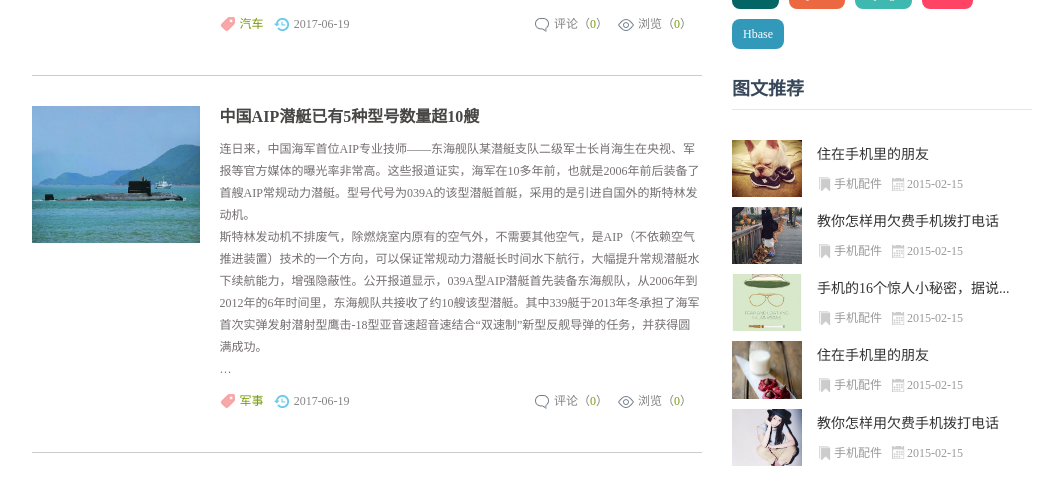
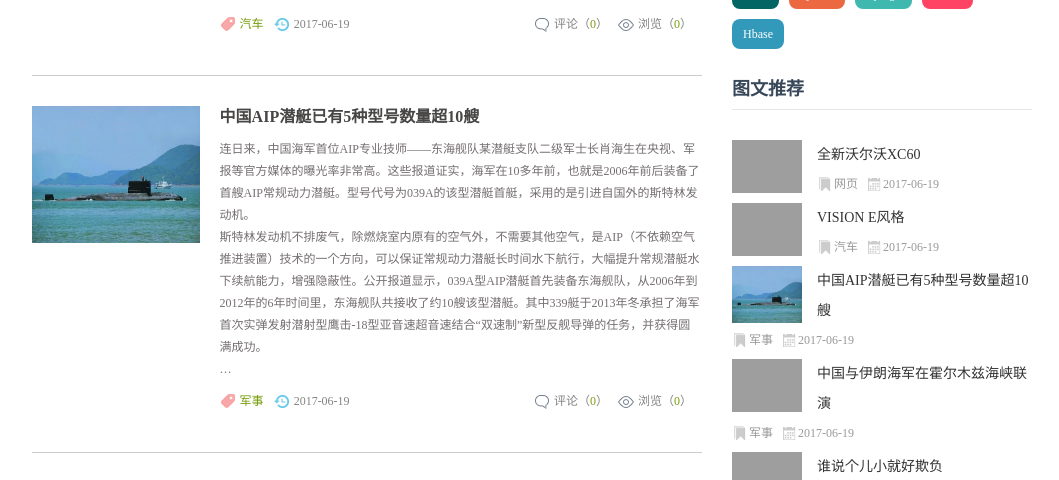
Before and after one commit to yuyetingqin/blog_project, a Django app: page / in a window 1280 px wide. Shown: the part 868-1348 px from the top of the page, without its empty margins (108-1167 px from the left). Run offline with Django 3.2, Linux system fonts and the light colour scheme; data comes from the database, SQL or seed files in the repository; parts of the project's set-up code (start-up, migrations or seed data) failed here and were passed over; some libraries are stand-ins or nearby versions; grey boxes are pictures that could not be loaded.

Commit message:
图云功能实现

```diff
--- a/blog/views.py
+++ b/blog/views.py
@@ -18,6 +18,8 @@ def global_info(request):
     tag_list = Tag.objects.all()
     # 友情链接信息
     link_list = Links.objects.all()
+    # 图文推荐
+    tuwen_list = Article.objects.all().order_by("-date_publish")[:6]
 
     return locals()
 
@@ -25,13 +27,16 @@ def global_info(request):
 # 首页
 def index(request):
     article_list = Article.objects.all()
+
     paginator = Paginator(article_list, settings.PAGE_NUM)
 
     try:
         page = request.GET.get("page", 1)
-        print page
+        # print page
         article_list = paginator.page(page)
     except (EmptyPage, InvalidPage, PageNotAnInteger):
         article_list = paginator.page(1)
 
+    paginator_list = article_list
+
     return render(request, "index.html", locals())
--- a/templates/base.html
+++ b/templates/base.html
@@ -129,26 +129,8 @@ window.onload = function ()
     <!--标签云信息 end -->
     {% include "tag.html" %}
 
-    <div class="tuwen">
-      <h3>图文推荐</h3>
-      <ul>
-        <li><a href="/"><img src="images/01.jpg"><b>住在手机里的朋友</b></a>
-          <p><span class="tulanmu"><a href="/">手机配件</a></span><span class="tutime">2015-02-15</span></p>
-        </li>
-        <li><a href="/"><img src="images/02.jpg"><b>教你怎样用欠费手机拨打电话</b></a>
-          <p><span class="tulanmu"><a href="/">手机配件</a></span><span class="tutime">2015-02-15</span></p>
-        </li>
-        <li><a href="/" title="手机的16个惊人小秘密，据说99.999%的人都不知"><img src="images/03.jpg"><b>手机的16个惊人小秘密，据说...</b></a>
-          <p><span class="tulanmu"><a href="/">手机配件</a></span><span class="tutime">2015-02-15</span></p>
-        </li>
-        <li><a href="/"><img src="images/06.jpg"><b>住在手机里的朋友</b></a>
-          <p><span class="tulanmu"><a href="/">手机配件</a></span><span class="tutime">2015-02-15</span></p>
-        </li>
-        <li><a href="/"><img src="images/04.jpg"><b>教你怎样用欠费手机拨打电话</b></a>
-          <p><span class="tulanmu"><a href="/">手机配件</a></span><span class="tutime">2015-02-15</span></p>
-        </li>
-      </ul>
-    </div>
+    <!--图文推荐信息 end -->
+    {% include "tuwen.html" %}
 
     <!-- 友情链接 end -->
      {% include 'link.html' %}
--- a/templates/index.html
+++ b/templates/index.html
@@ -8,6 +8,7 @@
 
 {#文章列表 采用分页显示#}
 {% block blog_info %}
+
     {% for article in article_list %}
       <div class="blogs">
         <figure><img src="uploads/{{ article.image_url }}"></figure>
@@ -19,26 +20,5 @@
       </div>
     {% endfor %}
 
-
-{#分页栏#}
-
-    <p>
-        <div align="center">
-        {% if article_list.has_previous %}
-            <a href="?page={{ article_list.previous_page_number }}"><span>&lt;&lt;</span>上一页&nbsp;</a>
-        {% else %}
-            <span>&lt;&lt;</span>上一页 &nbsp;
-        {% endif %}
-
-        {{ article_list.number }}/{{ article_list.paginator.num_pages }}
-
-        {% if article_list.has_next %}
-            <a href="?page={{ article_list.next_page_number }}">&nbsp;下一页<span>&gt;&gt;</span></a>
-        {% else %}
-            &nbsp;下一页<span>&gt;&gt;</span>
-        {% endif %}
-        </div>
-    </p>
-
-
+    {% include "paginator.html" %}
 {% endblock %}
--- /dev/null
+++ b/templates/paginator.html
@@ -0,0 +1,21 @@
+
+{#分页栏#}
+
+<p>
+<br/>
+    <div align="center">
+    {% if paginator_list.has_previous %}
+        <a href="?page={{ paginator_list.previous_page_number }}"><b><span>&lt;&lt;</span>上一页</b>&nbsp;</a>
+    {% else %}
+        <span>&lt;&lt;</span>上一页 &nbsp;
+    {% endif %}
+
+    {{ paginator_list.number }}/{{ paginator_list.paginator.num_pages }}
+
+    {% if paginator_list.has_next %}
+        <a href="?page={{ paginator_list.next_page_number }}">&nbsp;下一页<span>&gt;&gt;</span></a>
+    {% else %}
+        &nbsp;下一页<span>&gt;&gt;</span>
+    {% endif %}
+    </div>
+</p>
--- /dev/null
+++ b/templates/tuwen.html
@@ -0,0 +1,11 @@
+    <div class="tuwen">
+      <h3>图文推荐</h3>
+      <ul>
+        {% for tuwen in tuwen_list %}
+        <li><a href="/"><img src="uploads/{{ tuwen.image_url }}"><b>{{ tuwen.title }}</b></a>
+          <p><span class="tulanmu"><a href="/">{{ tuwen.category.name }}</a></span><span class="tutime">{{ tuwen.date_publish|date:"Y-m-d" }}</span></p>
+        </li>
+        {% endfor %}
+
+      </ul>
+    </div>
```
